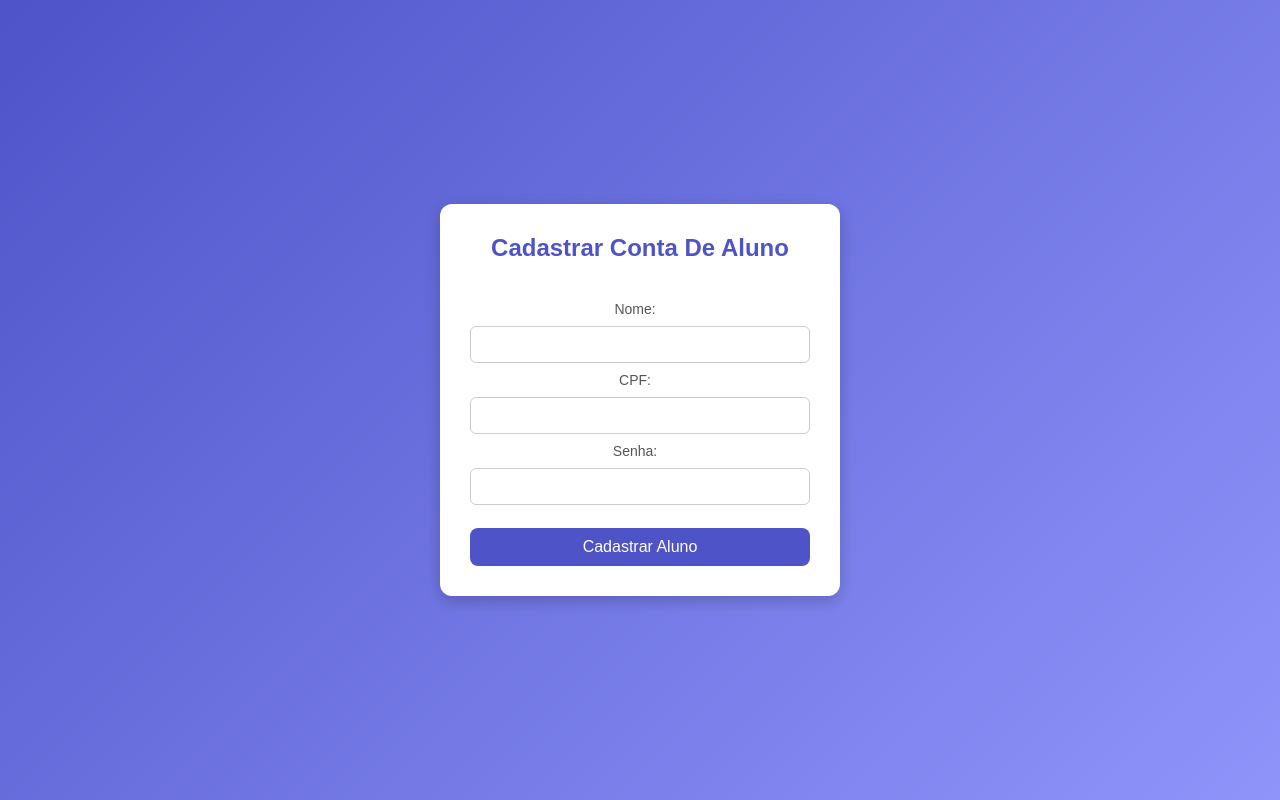
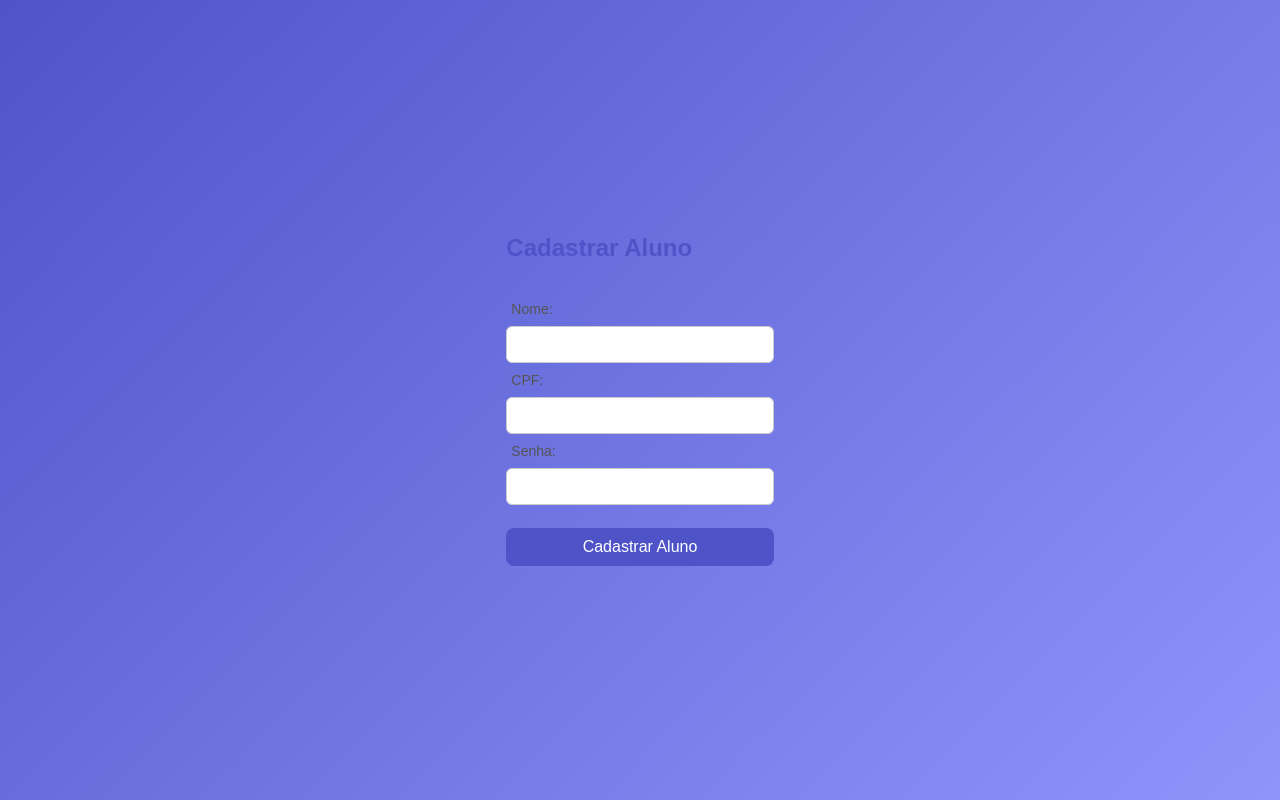
Before and after one commit to Igorot113/Tarefa-final, a plain HTML site: page cadastrarAluno.html in a window 1280 px wide. Drawn offline with Linux system fonts and the light colour scheme.

Commit message:
CadastroAluno e Login Professor arrumado

```diff
--- a/cadastrarAluno.html
+++ b/cadastrarAluno.html
@@ -7,23 +7,22 @@
     <link rel="stylesheet" href="style.css">
 </head>
 <body>
-
-    <span>
-        <h2>Cadastrar Conta De Aluno</h2>
+    <form id="formCadastro">
+        <h2>Cadastrar Aluno</h2>
         <br>
-
-        <label for="nome">Nome: </label>
-        <input type="text" name="nome" id="nome">
+        <!-- requisito 2 (cadastro com nome cpf e senha apenas do professor) -->
+        <label for="inputNome">Nome: </label>
+        <input type="text" name="nome" id="inputNome" required>
         <br>
-        <label for="cpf">CPF: </label>
-        <input type="text" name="cpf" id="cpf">
+        <label for="inputCpf">CPF: </label>
+        <input type="text" name="cpf" id="inputCpf" required>
         <br>
-        <label for="senha">Senha: </label>
-        <input type="password" name="senha" id="senha" required>
+        <label for="inputSenha">Senha: </label>
+        <input type="password" name="senha" id="inputSenha" required>
         <br>
-        <button type="submit" id="btnCadastroAluno">Cadastrar Aluno</button>
+        <button type="submit" id="btnCadastro">Cadastrar Aluno</button>
         <br>
-    </span>
+    </form>
 
 </body>
 </html>
```
Also changed, not shown: index.html (+1 -4 lines).
